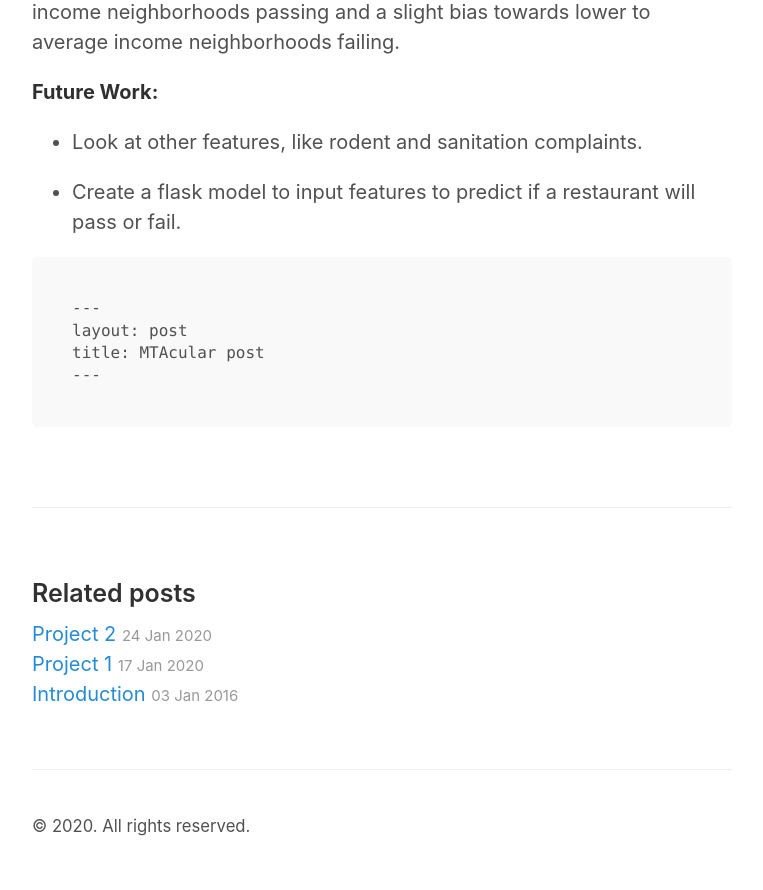
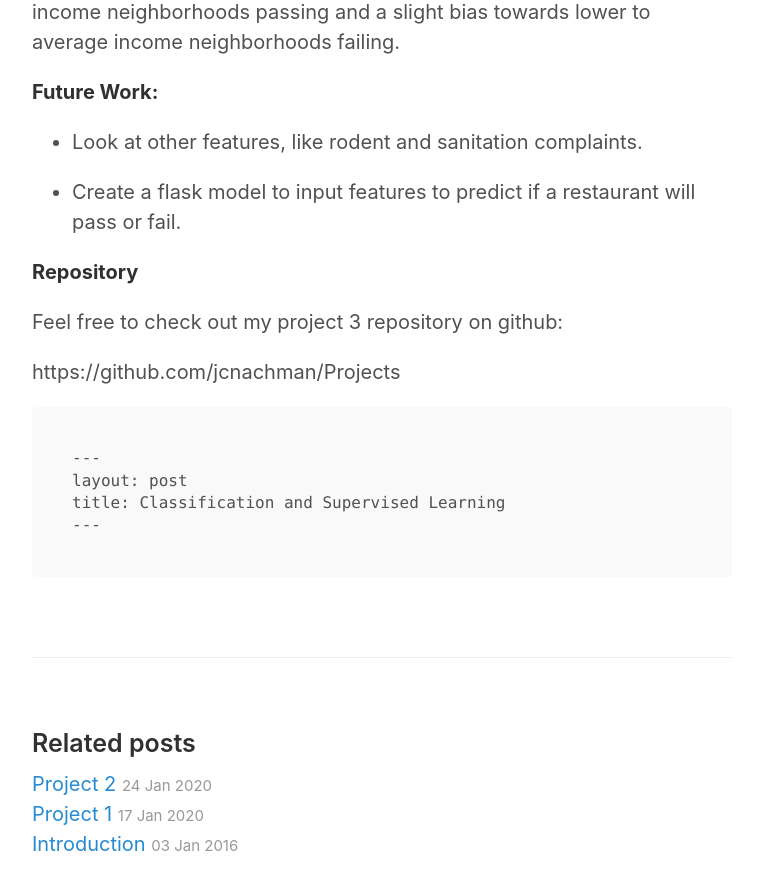
Before and after one commit to jcnachman/jcnachman.github.io, a Jekyll site: the page built from _posts/2020-02-14-Project-3.md, in a window 1280 px wide and 900 px high, scrolled down 3419 px. Shown: the top 890 px of the window, without its empty margins (258-1021 px from the left). Built offline with Jekyll 4.4.1, drawn with Linux system fonts in a browser that asks for light colours; our own code applies the rules of GitHub Pages for plain Markdown files.

Commit message:
Adding changes to PR3 post

````diff
--- a/_posts/2020-02-14-Project-3.md
+++ b/_posts/2020-02-14-Project-3.md
@@ -96,11 +96,18 @@ So, this seems to indicate my model has a strong bias towards higher income neig
 
 - Create a flask model to input features to predict  if a restaurant will pass or fail.
 
+**Repository**
+
+Feel free to check out my project 3 repository on github:
+
+https://github.com/jcnachman/Projects
+
+
 
 
 ```
 ---
 layout: post
-title: MTAcular post
+title: Classification and Supervised Learning
 ---
 ```
````
